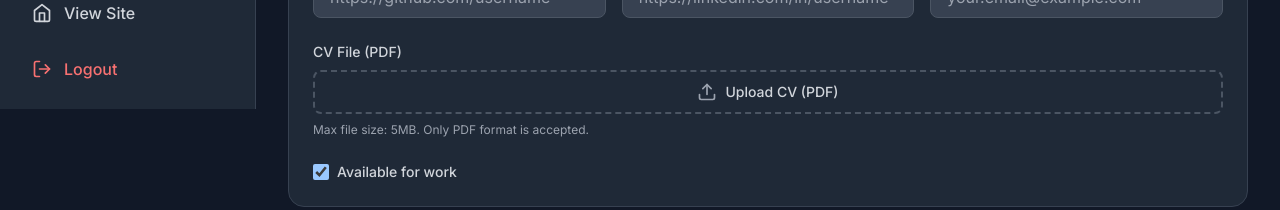
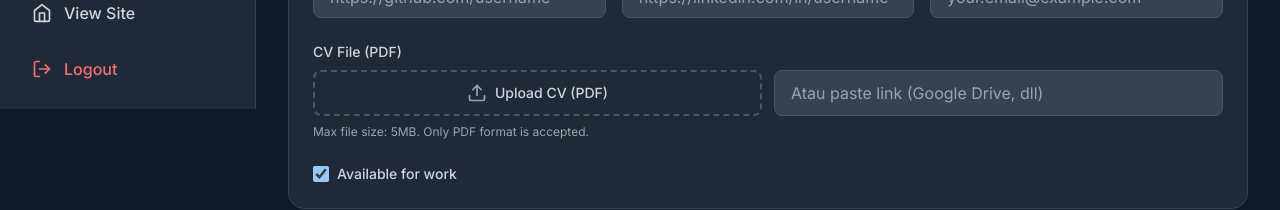
Before and after one commit to Tole2404/portofolio-tunggul, a Next.js app: page /admin/dashboard/settings in a window 1280 px wide. Shown: the part 691-901 px from the top of the page. Built offline with nearby package versions, Linux system fonts and the light colour scheme; no server answers; the database is empty.

Commit message:
feat: tambah input url manual untuk cv

```diff
--- a/app/admin/dashboard/settings/page.tsx
+++ b/app/admin/dashboard/settings/page.tsx
@@ -429,17 +429,17 @@ export default function SettingsPage() {
                 </div>
               )}
 
-              {/* Upload Button */}
-              <div className="flex items-center gap-3">
+              {/* Upload Button & URL Input */}
+              <div className="flex flex-col sm:flex-row gap-3">
                 <label className="flex-1 cursor-pointer">
-                  <div className={`flex items-center justify-center gap-2 px-4 py-2.5 border-2 border-dashed rounded-lg transition-colors ${
+                  <div className={`h-full flex items-center justify-center gap-2 px-4 py-2.5 border-2 border-dashed rounded-lg transition-colors ${
                     uploadingCV
                       ? 'border-gray-300 dark:border-gray-600 bg-gray-50 dark:bg-gray-700 cursor-not-allowed'
                       : 'border-gray-300 dark:border-gray-600 hover:border-primary-500 dark:hover:border-primary-400 hover:bg-gray-50 dark:hover:bg-gray-700'
                   }`}>
                     <Upload className="w-5 h-5 text-gray-400" />
                     <span className="text-sm font-medium text-gray-700 dark:text-gray-300">
-                      {uploadingCV ? 'Uploading...' : settings.hero_cv ? 'Replace CV' : 'Upload CV (PDF)'}
+                      {uploadingCV ? 'Uploading...' : 'Upload CV (PDF)'}
                     </span>
                   </div>
                   <input
@@ -450,6 +450,16 @@ export default function SettingsPage() {
                     className="hidden"
                   />
                 </label>
+
+                <div className="flex-1">
+                  <input
+                    type="text"
+                    value={settings.hero_cv}
+                    onChange={(e) => setSettings({...settings, hero_cv: e.target.value})}
+                    className="w-full h-full min-h-[46px] px-4 py-2 border border-gray-300 dark:border-gray-600 rounded-lg focus:ring-2 focus:ring-primary-500 dark:bg-gray-700 dark:text-white"
+                    placeholder="Atau paste link (Google Drive, dll)"
+                  />
+                </div>
               </div>
 
               <p className="mt-2 text-xs text-gray-500 dark:text-gray-400">
--- a/app/layout.tsx
+++ b/app/layout.tsx
@@ -40,6 +40,10 @@ export const metadata: Metadata = {
   verification: {
     google: 'your-google-verification-code',
   },
+  icons: {
+    icon: '/assets/images/pp-nobg.png',
+    apple: '/assets/images/pp-nobg.png',
+  },
 }
 
 export default function RootLayout({
```
